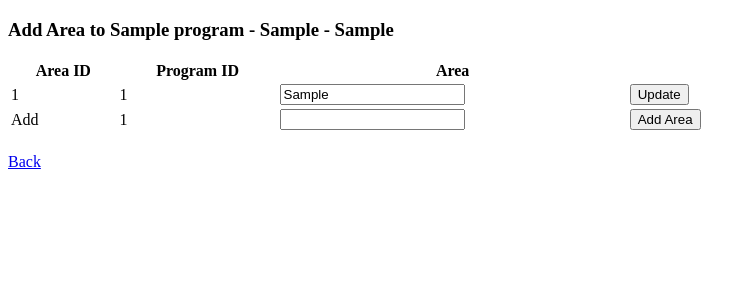
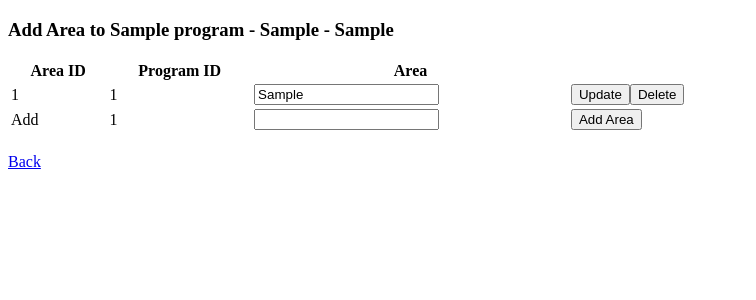
Before and after one commit to slippy-web-dev/bug-hunt, a Django app: page /app/admin/add-areas/?program_id=1 in a window 1280 px wide. Shown: the top 300 px of the page, without its empty margins (0-756 px from the left). Run offline with Django 3.2, Linux system fonts and the light colour scheme; a user stored in the database is signed in; tables that the repository leaves empty hold one stand-in row (values such as "Sample post").

Commit message:
delete area

```diff
--- a/bug_hunt/app/templates/static_files/add-areas.html
+++ b/bug_hunt/app/templates/static_files/add-areas.html
@@ -20,7 +20,7 @@
         <td>{{area.area_id}}<input type="hidden" name="area_id" value="{{area.area_id}}"></td>
         <td>{{program.program_id}}<input type="hidden" name="program_id" value="{{program.program_id}}"></td>
         <td><input type="text" name="area" value="{{area.area}}"></td>
-        <td><input type="submit" value="Update"></td>
+        <td><input type="submit" name="update" value="Update"><input type="submit" name="delete" value="Delete"></td>
       </tr>
     </form>
     {% endfor %}
--- a/bug_hunt/app/views.py
+++ b/bug_hunt/app/views.py
@@ -37,9 +37,19 @@ def database_maintenance(request):
 @staff_member_required
 def edit_areas(request):
     if request.method == 'POST':
-        area_object = FunctionalAreas.objects.get(pk=request.POST['area_id'])
-        area_object.area = request.POST['area']
-        area_object.save()
+        if 'update' in request.POST:
+            area_object = FunctionalAreas.objects.get(pk=request.POST['area_id'])
+            area_object.area = request.POST['area']
+            area_object.save()
+            messages.add_message(request, messages.INFO, 'Area ' + area_object.area  + " has been updated", extra_tags='area_update')
+        elif 'delete' in request.POST:
+            area_id = request.POST['area_id']
+            area = request.POST['area']
+            try :
+                FunctionalAreas.objects.filter(area_id=area_id).delete()
+            except Error:
+                print(Error)
+            messages.add_message(request, messages.INFO, 'Area ' + area  + " has been deleted", extra_tags='area_delete')
         program_id = request.POST['program_id']
         program_object = Programs.objects.get(pk=program_id)
         area_list = FunctionalAreas.objects.filter(program_id=program_id)
@@ -118,7 +128,7 @@ def edit_programs(request):
                 Programs.objects.filter(program_id=program_id).delete()
             except Error:
                 print(Error)
-            messages.add_message(request, messages.INFO, 'Program ' + program_name + "has been deleted", extra_tags='program_delete')
+            messages.add_message(request, messages.INFO, 'Program ' + program_name + " has been deleted", extra_tags='program_delete')
         # when save() is successful
     program_list = Programs.objects.all()
     context = { 'message' : 'This is "edit programs" page',
@@ -229,7 +239,7 @@ def edit_employees(request):
                 print(Error)
             messages.add_message(request,
                 messages.INFO,
-                'User ' + employee_object.employee_username + "has been deleted",
+                'User ' + employee_object.employee_username + " has been deleted",
                 extra_tags='employee_delete')
 
     employee_list = Employees.objects.all()
```
